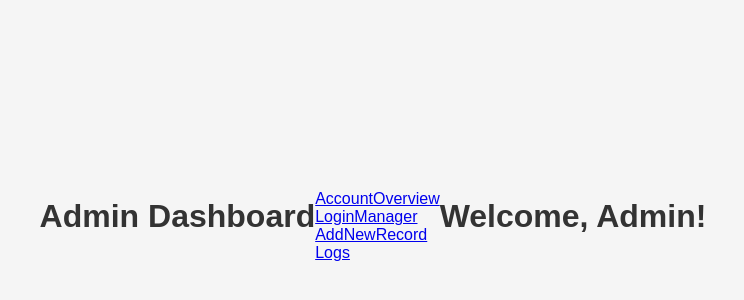
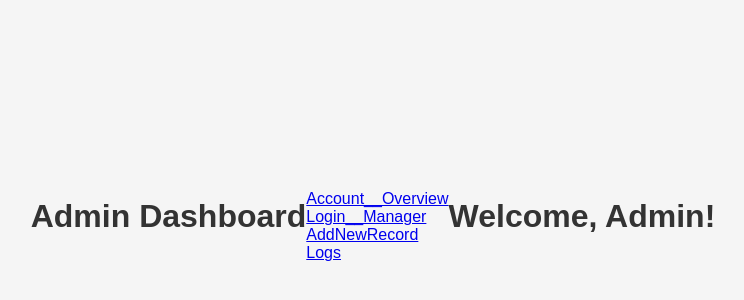
Before and after one commit to yuvrajpant56/boilerplate, a website: page src/admin/admin-dashboard.html in a window 1280 px wide. Shown: the part 174-474 px from the top of the page, without its empty margins (267-1011 px from the left). Drawn offline with nearby package versions, Linux system fonts and the light colour scheme; files that its build step writes are made by us from their sources.

Commit message:
modified admin page name of it

```diff
--- a/src/admin/admin-dashboard.html
+++ b/src/admin/admin-dashboard.html
@@ -13,10 +13,10 @@
       </div>
       <div class="box-container">
         <div class="box">
-          <a href="account-overview.html">AccountOverview</a>
+          <a href="account-overview.html">Account__Overview</a>
         </div>
         <div class="box">
-          <a href="login-manager.html">LoginManager</a>
+          <a href="login-manager.html">Login__Manager</a>
         </div>
         <div class="box">
           <a href="add-new-record.html">AddNewRecord</a>
```
